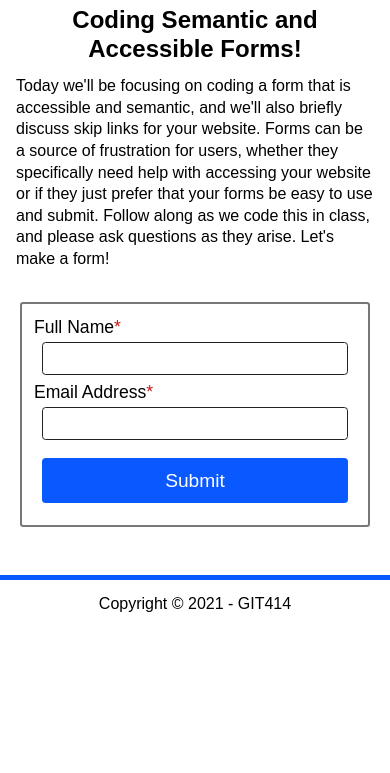
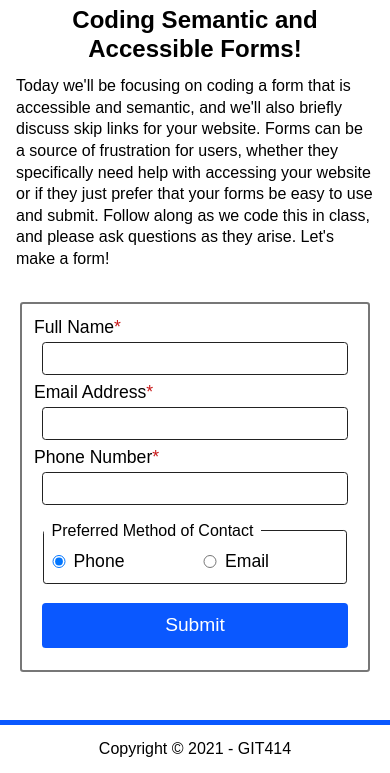
Before and after one commit to KMurr15/accessibleForms, a plain HTML site: page index.html in a window 390 px wide. Shown: the part 681-1454 px from the top of the page. Before the commit the page ends 1309 px from the top, so only its background shows below. Drawn offline with Linux system fonts and the light colour scheme.

Commit message:
Added phone and preferred contact inputs to form.

```diff
--- a/index.html
+++ b/index.html
@@ -35,6 +35,18 @@
 				<label for="userEmail">Email Address<span class="required">*</span></label>
 				<input type="email" name="userEmail" id="userEmail" required>
 
+				<label for="userPhone">Phone Number<span class="required">*</span></label>
+				<input type="tel" name="userPhone" id="userPhone" required>
+
+				<fieldset>
+					<legend>Preferred Method of Contact</legend>
+					<input type="radio" name="prefersPhone" id="prefersPhone" checked>
+					<label for="prefersPhone">Phone</label>
+
+					<input type="radio" name="prefersEmail" id="prefersEmail">
+					<label for="prefersEmail">Email</label>
+				</fieldset>
+
 				<input type="submit" name="userSubmit" id="userSubmit">
 			</form>
 		</article>
```
